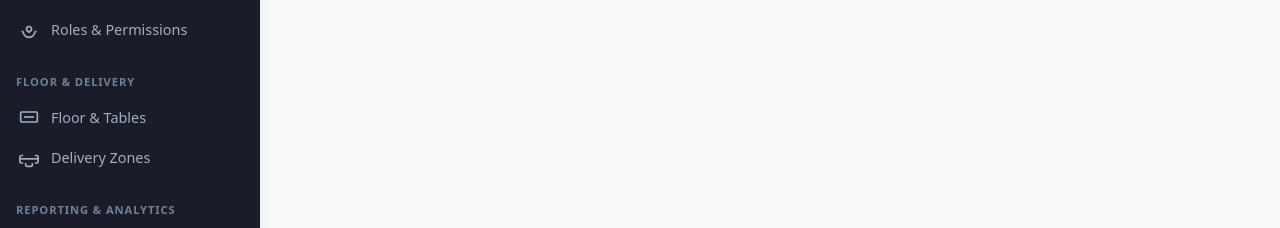
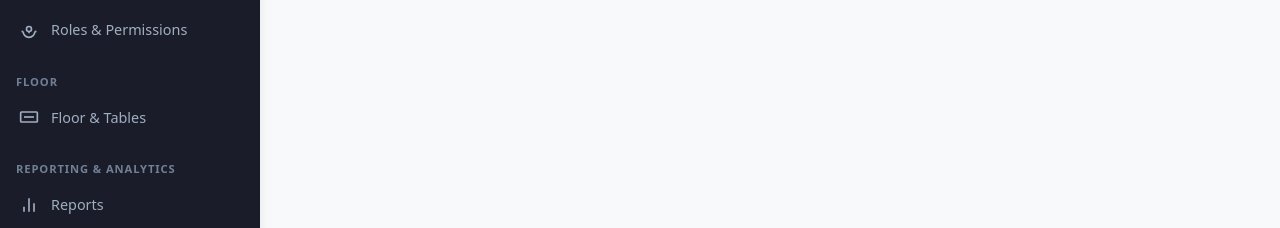
Before and after one commit to afhan-akhtar/Multi-Tenant-Restaurant-Saas-Platform, a Next.js app: page /addons in a window 1280 px wide. Shown: the part 381-609 px from the top of the page. Built offline with nearby package versions, Linux system fonts and the light colour scheme; no server answers; sample sign-in values are in the browser's storage.

Commit message:
removed delievery

```diff
--- a/app/components/DashboardLayout.js
+++ b/app/components/DashboardLayout.js
@@ -33,9 +33,8 @@ const RESTAURANT_ITEMS = [
     { href: "/users", label: "Staff Management", icon: "users" },
     { href: "/roles", label: "Roles & Permissions", icon: "roles" },
   ]},
-  { section: "FLOOR & DELIVERY", items: [
+  { section: "FLOOR", items: [
     { href: "/tables", label: "Floor & Tables", icon: "table" },
-    { href: "/delivery-zones", label: "Delivery Zones", icon: "delivery" },
   ]},
   { section: "REPORTING & ANALYTICS", items: [
     { href: "/reports", label: "Reports", icon: "reports" },
```
